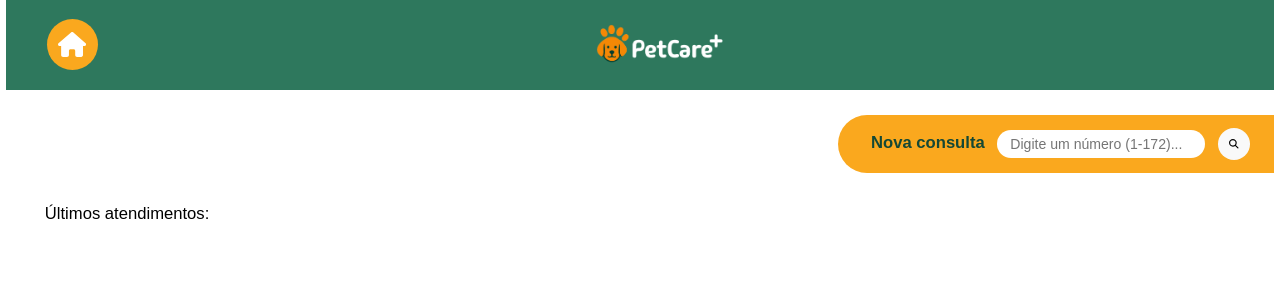
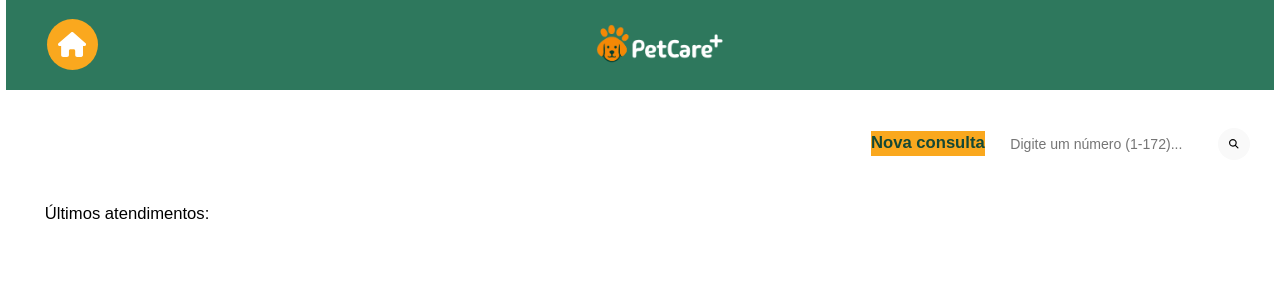
Before and after one commit to LucasAltino/Desafio, a React (Vite) app: page /atendimento in a window 1280 px wide. Shown: the top 300 px of the page. Built offline with nearby package versions, Linux system fonts and the light colour scheme; a web font is replaced by a local one.

Commit message:
Update Atendimento.module.css

```diff
--- a/src/pages/Atendimento.module.css
+++ b/src/pages/Atendimento.module.css
@@ -22,6 +22,7 @@
     max-width: 99vw;
     overflow: hidden;
     animation: Opacity 1.2s ease-out;
+    background: white;
 }
 
 .header {
@@ -87,6 +88,7 @@
     right: -63vw;
     width: 30%;
     gap: 1vw;
+    background: white;
 }
 
 .tituloAtend {
@@ -124,6 +126,7 @@
     font-family: "Madimi One", sans-serif;
     font-size: 1.1vw;
     outline: none;
+    background: white;
 }
 
 .consulta svg {
```
